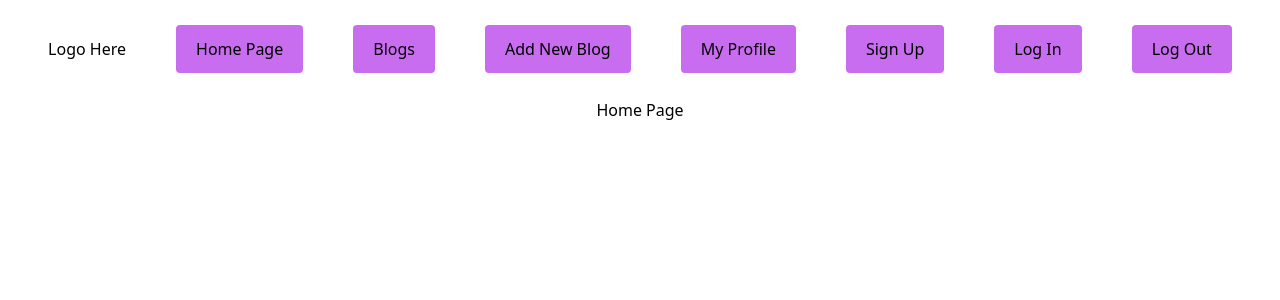
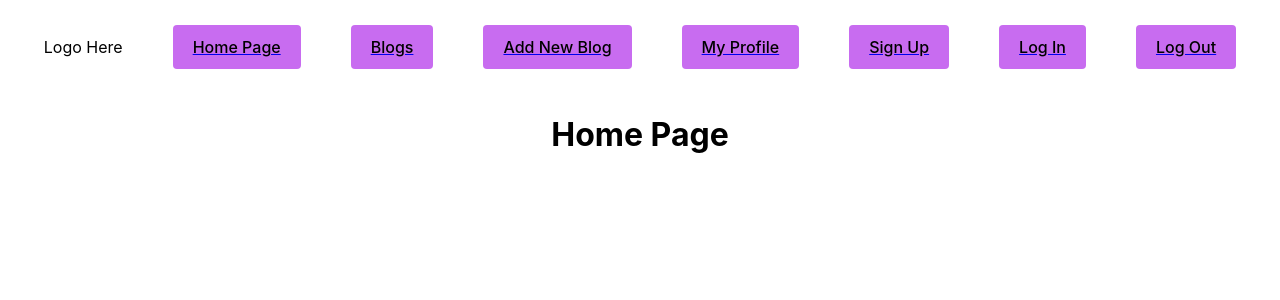
Before and after one commit to erobbi/blog-app-frontend, a React (Create React App) app: page / in a window 1280 px wide. Shown: the top 300 px of the page. Built offline with nearby package versions, Linux system fonts and the light colour scheme.

Commit message:
Revert "configured tailwinds css"
This reverts commit 55f9cf33c7a442ef6dd0a037bc141cd33949fb77.

```diff
--- a/craco.config.js
+++ /dev/null
@@ -1,8 +0,0 @@
-// craco.config.js
-module.exports = {
-  style: {
-    postcss: {
-      plugins: [require("tailwindcss"), require("autoprefixer")],
-    },
-  },
-};
--- a/src/App.css
+++ b/src/App.css
@@ -1,7 +1,3 @@
-@tailwind base;
-@tailwind components;
-@tailwind utilities;
-
 .App {
   text-align: center;
 }
--- a/tailwind.config.js
+++ /dev/null
@@ -1,11 +0,0 @@
-module.exports = {
-  purge: ["./src/**/*.{js,jsx,ts,tsx}", "./public/index.html"],
-  darkMode: false, // or 'media' or 'class'
-  theme: {
-    extend: {},
-  },
-  variants: {
-    extend: {},
-  },
-  plugins: [],
-};
```
Also changed, not shown: package.json (+0 -9 lines), 1 other file (tests, documents, lock files or other folders).
